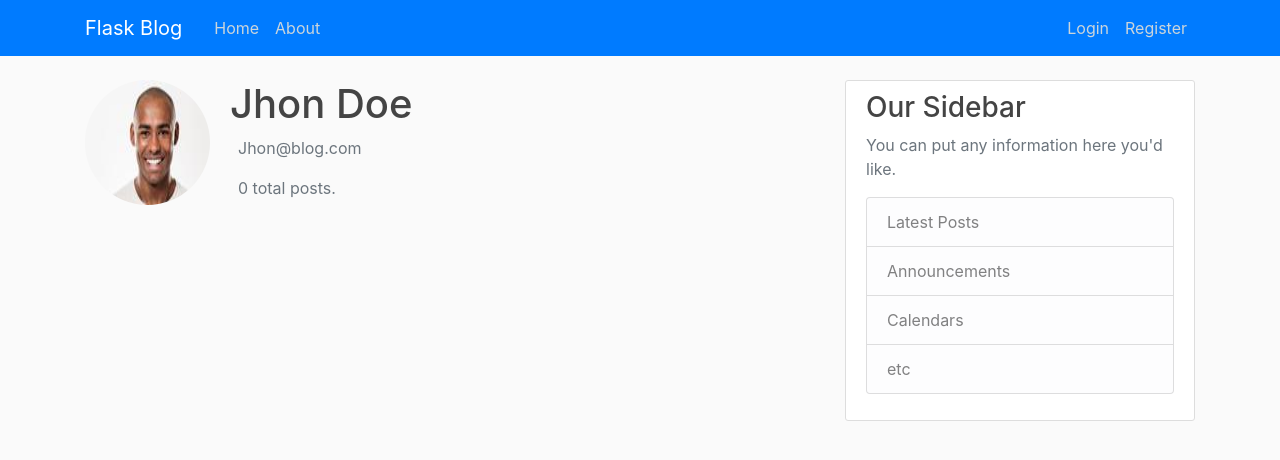
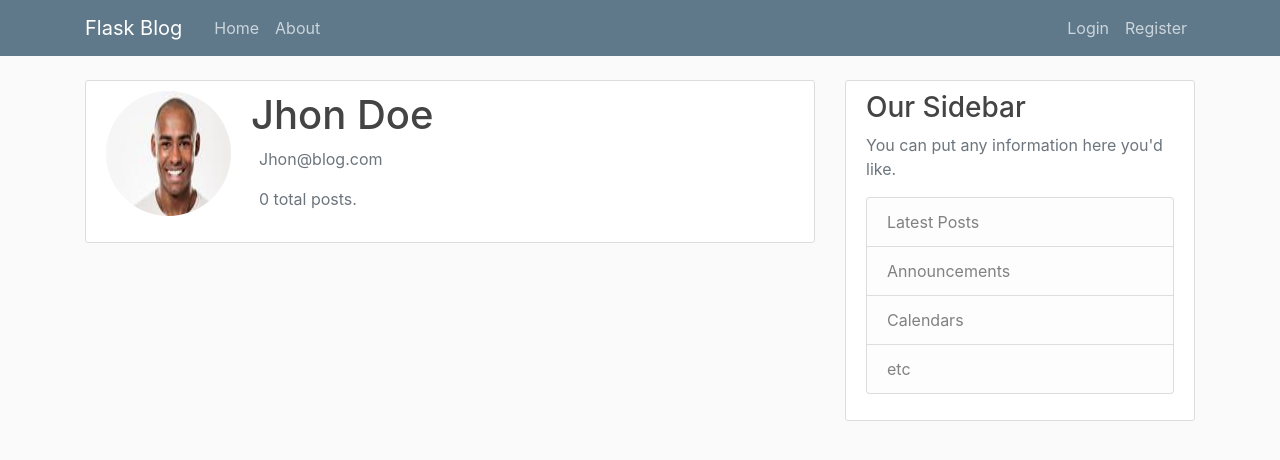
Before and after one commit to Yohannes90/blog_webapp, a Flask app: a page that uses flask_blog/templates/layout.html in a window 1280 px wide. Shown: the top 460 px of the page. Run offline with Flask 3, Linux system fonts and the light colour scheme; some libraries are stand-ins or nearby versions.

Commit message:
minor corrections on color and layout

```diff
--- a/flask_blog/templates/home.html
+++ b/flask_blog/templates/home.html
@@ -13,11 +13,12 @@
         </div>
       </article>
     {% endfor %}
+
     <div class="text-center">
       {% for page_num in posts.iter_pages(left_edge=1, right_edge=1, left_current=1, right_current=1) %}
         {% if page_num %}
           {% if posts.page == page_num %}
-            <a class="btn btn-primary mb-4"href="{{ url_for('home', page=page_num) }}">{{ page_num }}</a>
+            <a class="btn btn-info mb-4"href="{{ url_for('home', page=page_num) }}">{{ page_num }}</a>
           {% else %}
             <a class="btn btn-outline-info mb-4" href="{{ url_for('home', page=page_num) }}">{{ page_num }}</a>
           {% endif%}
--- a/flask_blog/templates/layout.html
+++ b/flask_blog/templates/layout.html
@@ -15,7 +15,7 @@
   </head>
   <body>
     <header class="site-header">
-        <nav class="navbar navbar-expand-md navbar-dark bg-primary fixed-top">
+        <nav class="navbar navbar-expand-md navbar-dark bg-steel fixed-top">
           <div class="container">
             <a class="navbar-brand mr-4" href="/">Flask Blog</a>
             <button class="navbar-toggler" type="button" data-bs-toggle="collapse" data-bs-target="#navbarToggle" aria-controls="navbarToggle" aria-expanded="false" aria-label="Toggle navigation">
--- a/flask_blog/templates/user_posts.html
+++ b/flask_blog/templates/user_posts.html
@@ -1,5 +1,6 @@
 {% extends 'layout.html'%}
 {% block content%}
+    <article class="media content-section">
       <div class="media">
         <img class="rounded-circle account-img" src="{{ url_for('static', filename='profile_pics/' + user.image_file) }}">
         <div class="media-body">
@@ -8,6 +9,8 @@
           <p class="text-secondary ml-2">{{ posts.total }} total posts.</p>
         </div>
       </div>
+    </article>
+
     {% for post in posts.items %}
     <article class="media content-section">
       <img class="rounded-circle article-img" src="{{ url_for('static', filename='profile_pics/' + post.author.image_file) }}"/>
@@ -21,11 +24,12 @@
         </div>
       </article>
     {% endfor %}
+
     <div class="text-center">
         {% for page_num in posts.iter_pages(left_edge=1, right_edge=1, left_current=1, right_current=1) %}
         {% if page_num %}
             {% if posts.page == page_num %}
-            <a class="btn btn-primary mb-4"href="{{ url_for('user_posts', user_name=user.user_name, page=page_num) }}">{{ page_num }}</a>
+            <a class="btn btn-info mb-4"href="{{ url_for('user_posts', user_name=user.user_name, page=page_num) }}">{{ page_num }}</a>
             {% else %}
             <a class="btn btn-outline-info mb-4" href="{{ url_for('user_posts', user_name=user.user_name, page=page_num) }}">{{ page_num }}</a>
             {% endif%}
@@ -34,4 +38,5 @@
         {% endif%}
         {% endfor %}
     </div>
+
 {% endblock content %}
```
Lines whose indentation alone changed are shown as unchanged.
